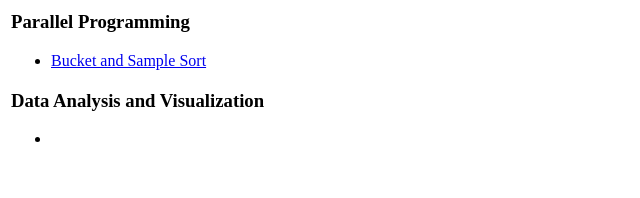
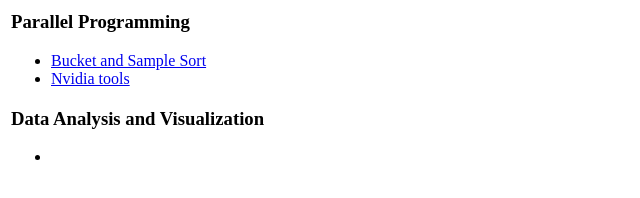
Before and after one commit to cdsjatin/profile_page, a plain HTML site: page CDS_Links.html in a window 1280 px wide. Shown: the whole page, without its empty margins (0-640 px from the left). Drawn offline with Linux system fonts and the light colour scheme.

Commit message:
Add Nvidia tools link

```diff
--- a/CDS_Links.html
+++ b/CDS_Links.html
@@ -24,6 +24,7 @@
 	<h3>Parallel Programming</h3>
 	<ul>
 		<li><a href="http://parallelcomp.uw.hu/ch09lev1sec5.html">Bucket and Sample Sort</a></li>
+		<li><a href="http://docs.nvidia.com/cuda/cuda-samples/#axzz4Z17yC3rl">Nvidia tools </a></li>
 	</ul>
 </td>
 </tr>
```
